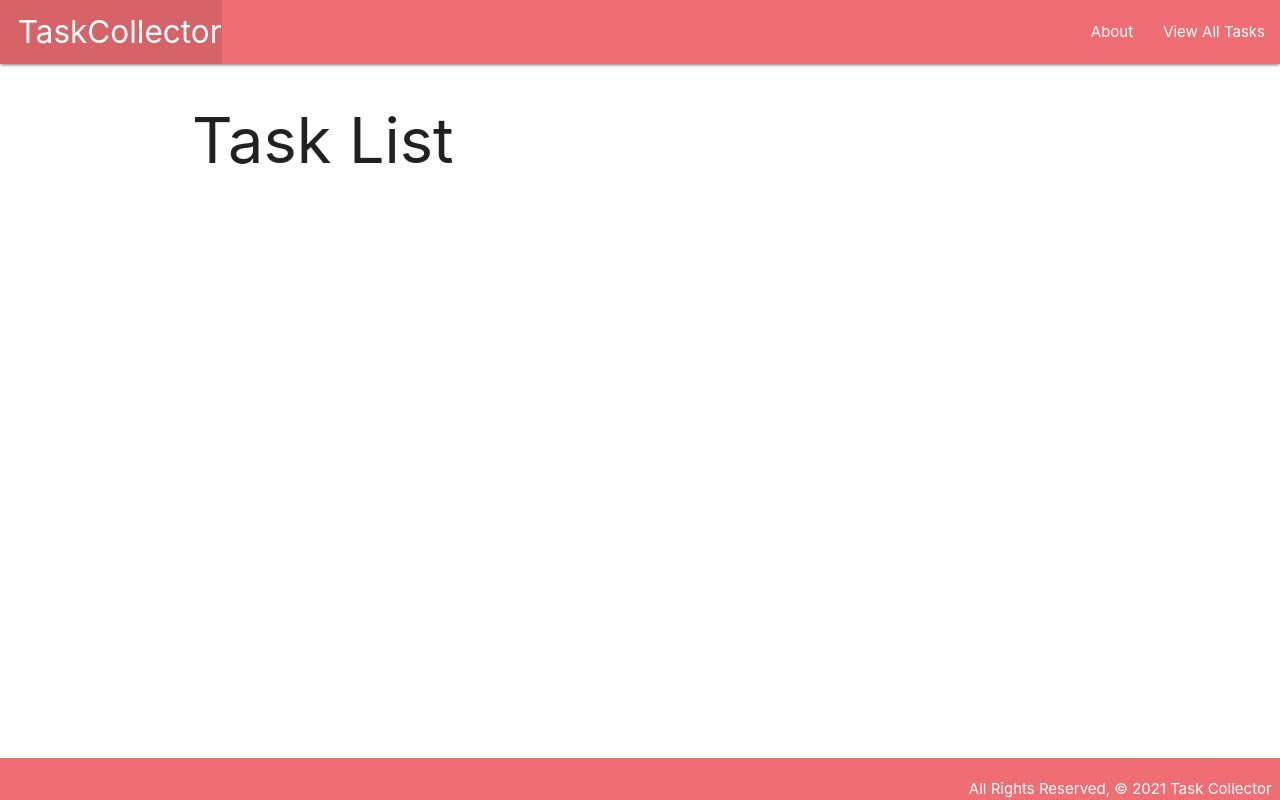
After one commit to jcos201/Django-Task-Collector, a Django app: template main_app/templates/tasks/index.html in a window 1280 px wide. The commit adds this page. Run offline with Django 3.2, Linux system fonts and the light colour scheme; the template is opened without the code that fills it, so the values that code supplies are empty.

Commit message:
Adds Task Model and index.html page with routing

```diff
--- a/main_app/templates/base.html
+++ b/main_app/templates/base.html
@@ -19,6 +19,7 @@
         </ul>
         <ul class="right">
           <li><a href="/about">About</a></li>
+          <li><a href="/tasks">View All Tasks</a></li>
         </ul>
       </div>
     </nav>
--- /dev/null
+++ b/main_app/templates/tasks/index.html
@@ -0,0 +1,16 @@
+{% extends 'base.html' %}
+{% block content %}
+
+<h1>Task List</h1>
+
+{% for task in task %}
+    <div class="card">
+        <div class="card-content">
+            <span class="card-title">{{ task.name }}</span>
+            <p>Description: {{ task.description }}</p>
+            <p>Status: {{ task.status }}</p>
+        </div>
+    </div>
+{% endfor %}
+
+{% endblock %}
--- a/main_app/urls.py
+++ b/main_app/urls.py
@@ -4,5 +4,6 @@ from . import views
 urlpatterns = [
     path('', views.home, name='home'),
     path('about/', views.about, name='about'),
+    path('tasks/', views.tasks_index, name='index'),
 
 ]
--- a/main_app/views.py
+++ b/main_app/views.py
@@ -8,3 +8,6 @@ def home(request):
 
 def about(request):
     return render(request, 'about.html')
+
+def tasks_index(request):
+    return render(request, 'tasks/index.html', { 'tasks': tasks })
```
Also changed, not shown: main_app/models.py (+17 -0 lines), main_app/migrations/0001_initial.py (added).
